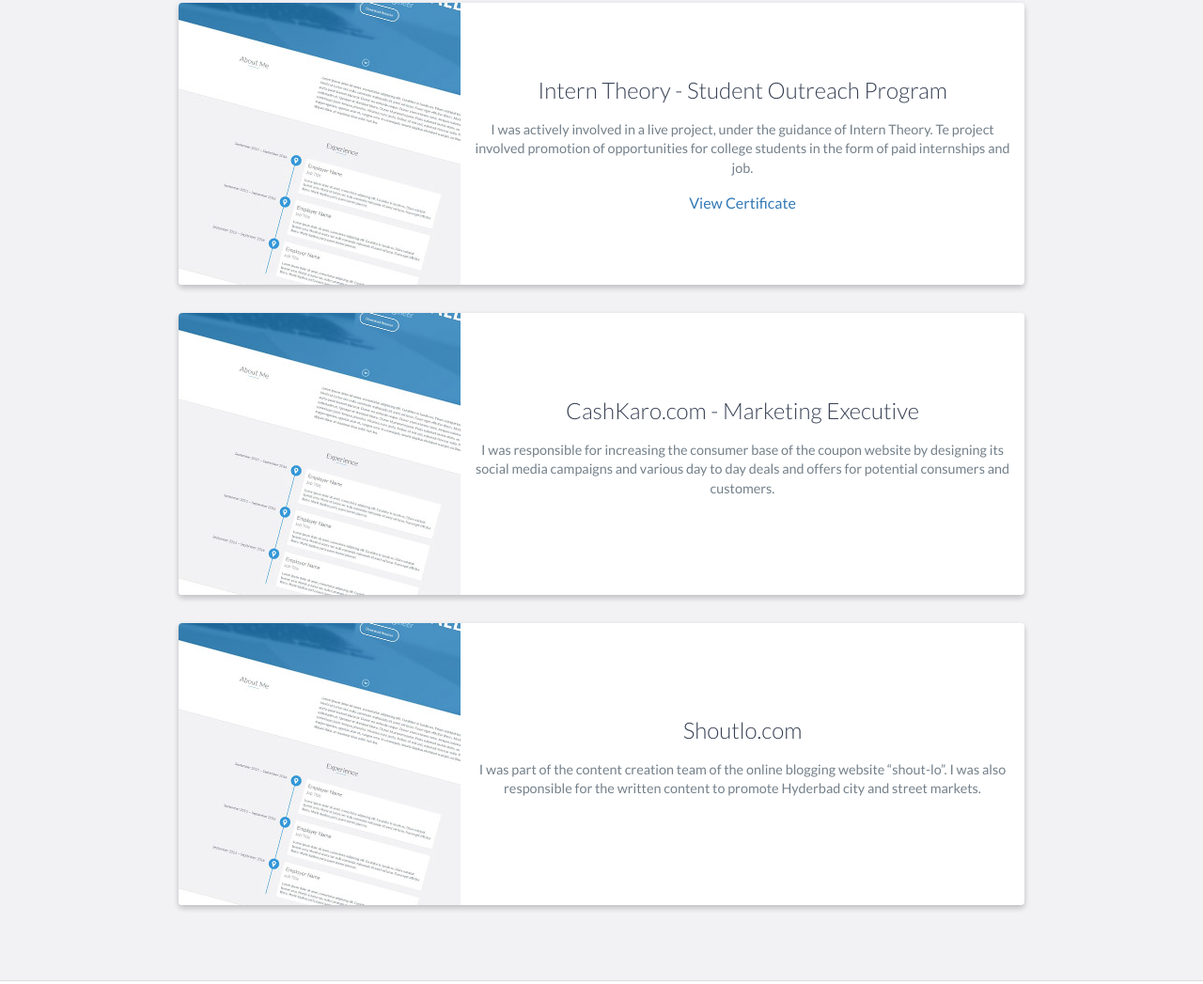
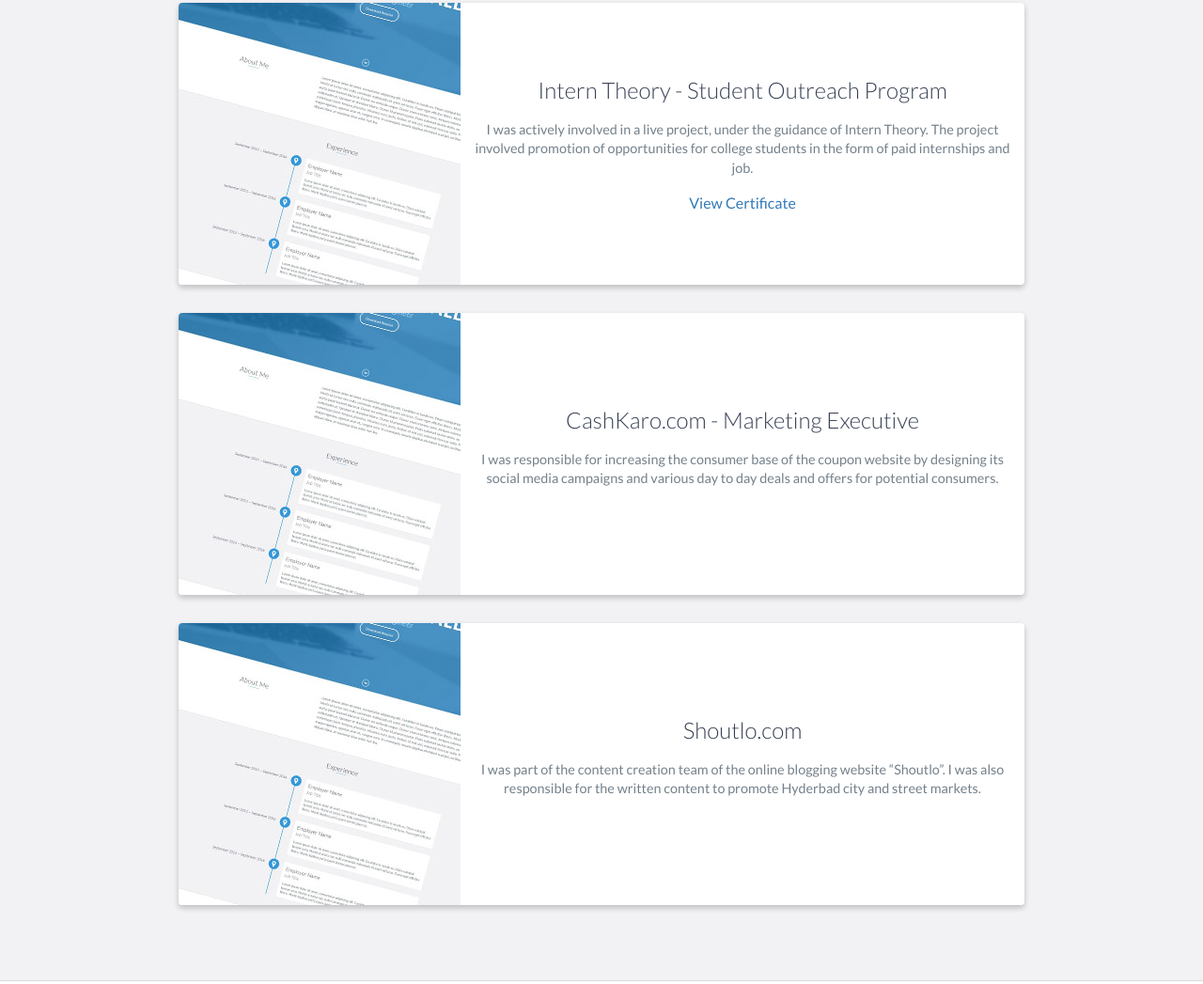
Before and after one commit to raghaviaggarwal/raghaviaggarwal.github.io, a website: page index.html in a window 1280 px wide. Shown: the part 3735-4782 px from the top of the page at 94% size. Drawn offline with nearby package versions, Linux system fonts and the light colour scheme.

Commit message:
Fixed typos

```diff
--- a/index.html
+++ b/index.html
@@ -208,7 +208,7 @@
                     <div class="project-info">
                         <h3><center>Intern Theory - Student Outreach Program</center></h3>
                         <p>
-                            I was actively involved in a live project, under the guidance of Intern Theory. Te project involved promotion of opportunities for college students in the form of paid internships and job.
+                            I was actively involved in a live project, under the guidance of Intern Theory. The project involved promotion of opportunities for college students in the form of paid internships and job.
                         </p>
                         <a href="https://drive.google.com/file/d/1_ChrFrdYY-mgZU60sZ3vBjYqhl5C5tMg/view?usp=sharing">View Certificate</a>
                     </div>
@@ -224,7 +224,7 @@
                     <div class="project-info">
                         <h3>CashKaro.com - Marketing Executive</h3>
                         <p>
-                            I was responsible for increasing the consumer base of the coupon website by designing its social media campaigns and various day to day deals and offers for potential consumers and customers.
+                            I was responsible for increasing the consumer base of the coupon website by designing its social media campaigns and various day to day deals and offers for potential consumers.
                         </p>
                     </div>
                     <!-- End .project-info -->
@@ -239,7 +239,7 @@
                     <div class="project-info">
                         <h3>Shoutlo.com</h3>
                         <p>
-                            I was part of the content creation team of the online blogging website “shout-lo”. I was also responsible for the written content to promote Hyderbad city and street markets.
+                            I was part of the content creation team of the online blogging website “Shoutlo”. I was also responsible for the written content to promote Hyderbad city and street markets.
                         </p>
                     </div>
                     <!-- End .project-info -->
```
